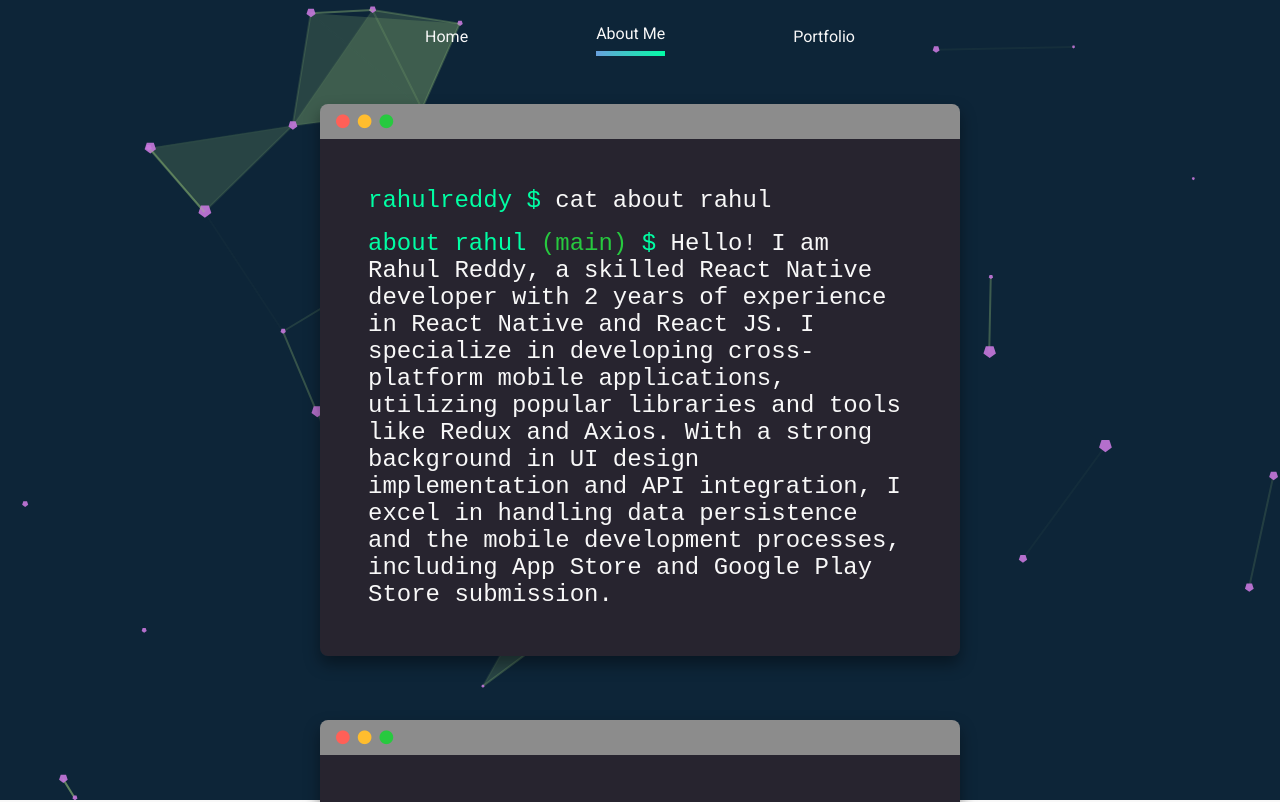
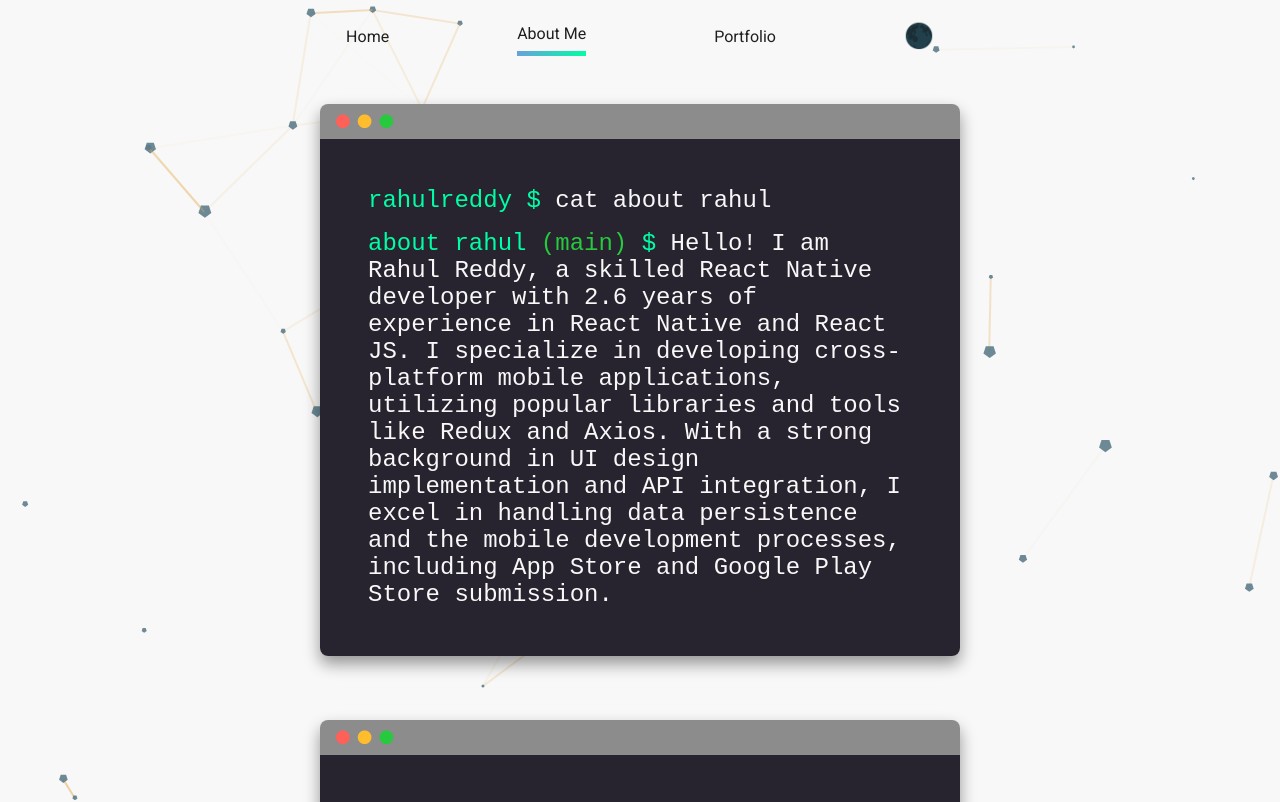
Before and after one commit to rahulreddy1665/ReactPortfolio, a React (Create React App) app: page /about in a window 1280 px wide. Shown: the top 802 px of the page. Built offline with nearby package versions, Linux system fonts and the light colour scheme.

Commit message:
added darkMode

```diff
--- a/public/index.html
+++ b/public/index.html
@@ -25,7 +25,7 @@
       work correctly both with client-side routing and a non-root public URL.
       Learn how to configure a non-root public URL by running `npm run build`.
     -->
-    <title>Rahul Reddy Mobile App Developer</title>
+    <title>Rahul Reddy</title>
   </head>
   <body>
     <noscript>You need to enable JavaScript to run this app.</noscript>
--- a/src/assets/colors/particlesBg.js
+++ b/src/assets/colors/particlesBg.js
@@ -1,8 +1,8 @@
 export const particleBgColors = () => {
   // for dark use atom one dark, for light use CLRS
-  const background = () => ( '#0d2538');
-  const particle = ( ) => ( '#c678dd' );
-  const links = () => ('#98c379');
+  const background = (darkMode = false) => (darkMode ? '#1f1f1f' : '#f8f8f8');
+  const particle = (darkMode = false) => (darkMode ? '#c678dd' : '#5C7C8A');
+  const links = (darkMode = false) => (darkMode ? '#98c379' : '#E7B669');
 
   return {
     background,
--- a/src/assets/info/Info.js
+++ b/src/assets/info/Info.js
@@ -17,7 +17,7 @@ export const info = {
     },
     {
       emoji: '📱',
-      text: 'Mobile App Developer at AgileIdc',
+      text: 'React Native Developer at Agilets PVT LTD',
     },
     {
       emoji: '📧',
@@ -26,7 +26,7 @@ export const info = {
   ],
   socials: [
     {
-      link: 'https://rahulreddy10.netlify.app/resume.pdf', // this should be https://yourname.com/resume.pdf once you've deployed
+      link: 'https://rahulreddy10.netlify.app/resume.pdf',
       icon: 'fa fa-user-circle',
       label: 'resume',
     },
@@ -51,7 +51,7 @@ export const info = {
       label: 'twitter',
     },
   ],
-  bio: `Hello! I am Rahul Reddy, a skilled React Native developer with 2 years of experience in React Native and React JS. I specialize in developing cross-platform mobile applications, utilizing popular libraries and tools like Redux and Axios. With a strong background in UI design implementation and API integration, I excel in handling data persistence and the mobile development processes, including App Store and Google Play Store submission.`,
+  bio: `Hello! I am Rahul Reddy, a skilled React Native developer with 2.6 years of experience in React Native and React JS. I specialize in developing cross-platform mobile applications, utilizing popular libraries and tools like Redux and Axios. With a strong background in UI design implementation and API integration, I excel in handling data persistence and the mobile development processes, including App Store and Google Play Store submission.`,
 
 
   skills: {
--- a/src/components/BaseLayout.js
+++ b/src/components/BaseLayout.js
@@ -1,4 +1,4 @@
-import React from 'react';
+import React,{useState,useEffect} from 'react';
 import Style from './BaseLayout.module.scss';
 import Navbar from './Navbar';
 import Home from './home/Home';
@@ -10,9 +10,38 @@ import ParticlesBg from './particles/ParticlesBg';
 
 
 export default function BaseLayout() {
+  let [darkMode, setDarkMode] = useState(false);
+
+  function handleToggleDarkMode() {
+    let oppositeOfCurrentDarkMode = !darkMode;
+    localStorage.setItem('darkMode', `${oppositeOfCurrentDarkMode}`);
+    setDarkMode(oppositeOfCurrentDarkMode);
+
+  }
+
+  useEffect(() => {
+    let detectedDarkMode = JSON.parse(localStorage.getItem('darkMode'));
+    const osDarkModeQuery = window.matchMedia
+      ? window.matchMedia('(prefers-color-scheme: dark)')
+      : null;
+
+    if (detectedDarkMode) {
+      setDarkMode(detectedDarkMode);
+    } else {
+      localStorage.setItem('darkMode', `${!!osDarkModeQuery?.matches}`);
+    }
+
+    const updateDarkMode = (e) => {
+      setDarkMode(e.matches);
+    };
+
+    if (osDarkModeQuery) {
+      osDarkModeQuery.addEventListener('change', updateDarkMode);
+    }
+  }, []);
   return (
-    <Box className={ Style.dark }>
-      <ParticlesBg  />
+    <Box className={darkMode ? Style.dark : Style.light }>
+      <ParticlesBg darkMode={darkMode.valueOf()} />
       <Grid
         container
         display={'flex'}
@@ -21,7 +50,7 @@ export default function BaseLayout() {
         justifyContent={'space-between'}
       >
         <Grid item>
-          <Navbar />
+          <Navbar  darkMode={darkMode} handleClick={handleToggleDarkMode} />
         </Grid>
         <Grid item flexGrow={1}>
           <Routes>
--- a/src/components/Navbar.js
+++ b/src/components/Navbar.js
@@ -24,7 +24,7 @@ const links = [
   },
 ];
 
-export default function Navbar() {
+export default function Navbar({ darkMode, handleClick }) {
   const location = useLocation();
   const [active, setActive] = useState(
     location.pathname === '/' ? 'home' : location.pathname.slice(1, location.pathname.length),
@@ -53,7 +53,9 @@ export default function Navbar() {
             </Link>
           </Box>
         ))}
-
+       <li>
+          <Toggler darkMode={darkMode} handleClick={handleClick} />
+        </li>
       </Box>
     </Box>
   );
--- a/src/components/particles/ParticlesBg.js
+++ b/src/components/particles/ParticlesBg.js
@@ -12,7 +12,7 @@ const ParticlesBg = ({ darkMode }) => {
     await console.log('Particles loaded', container);
   }, []);
 
-  const { background, links, particle } = particleBgColors();
+  const { background, links, particle } = particleBgColors(darkMode);
 
   const [backgroundColor, setBgColor] = useState(background(darkMode));
   const [particleColor, setParticleColor] = useState(particle(darkMode));
@@ -22,7 +22,7 @@ const ParticlesBg = ({ darkMode }) => {
     setBgColor(background(darkMode));
     setParticleColor(particle(darkMode));
     setLinksColor(links(darkMode));
-  }, [darkMode, background, links, particle]);
+  }, [darkMode,background, links, particle]);
 
   return (
     <Particles
@@ -55,10 +55,10 @@ const ParticlesBg = ({ darkMode }) => {
           },
           modes: {
             bubble: {
-              distance: 40,
+              distance: 20,
               duration: 2,
-              opacity: 0.4,
-              size: 40,
+              opacity: 0.7,
+              size: 10,
             },
             push: {
               quantity: 4,
@@ -79,11 +79,7 @@ const ParticlesBg = ({ darkMode }) => {
             enable: true,
             opacity: 0.7,
             width: 2,
-            triangles: {
-              enable: true,
-              color: linksColor,
-              opacity: 0.2,
-            },
+
           },
           collisions: {
             enable: true,
```
Also changed, not shown: src/utils/log.js (deleted, +0 -22 lines), 2 other files (tests, documents, lock files or other folders).
